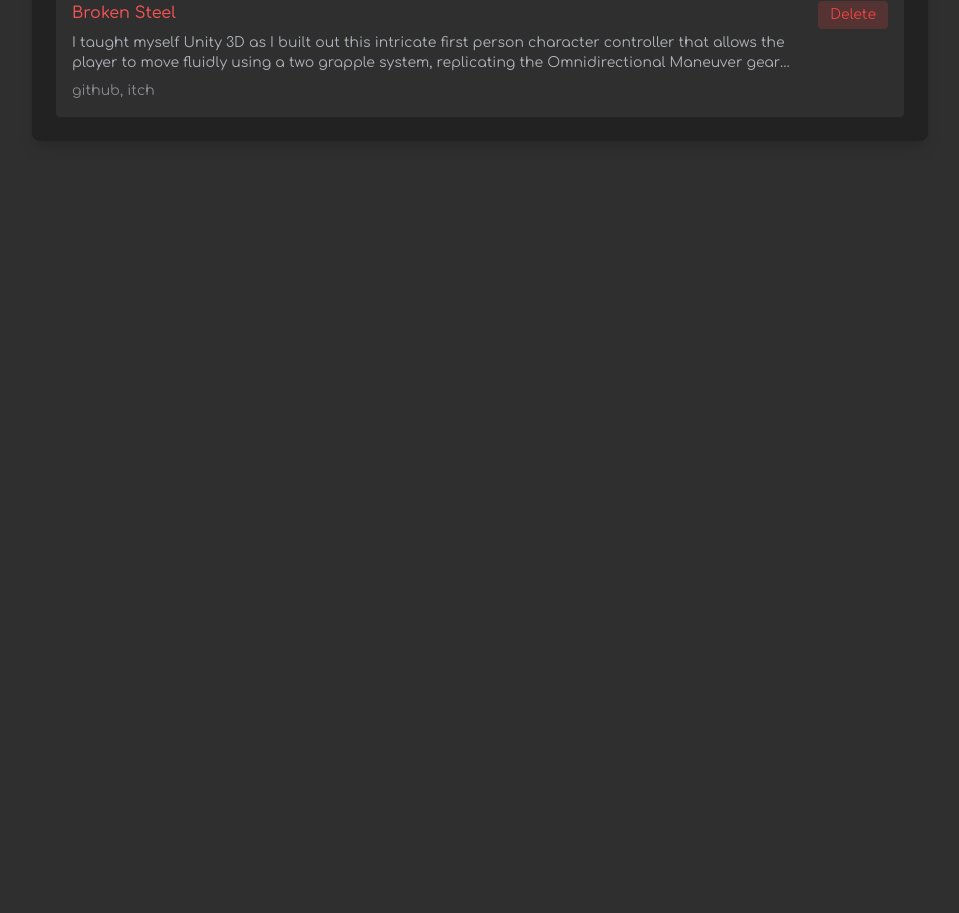
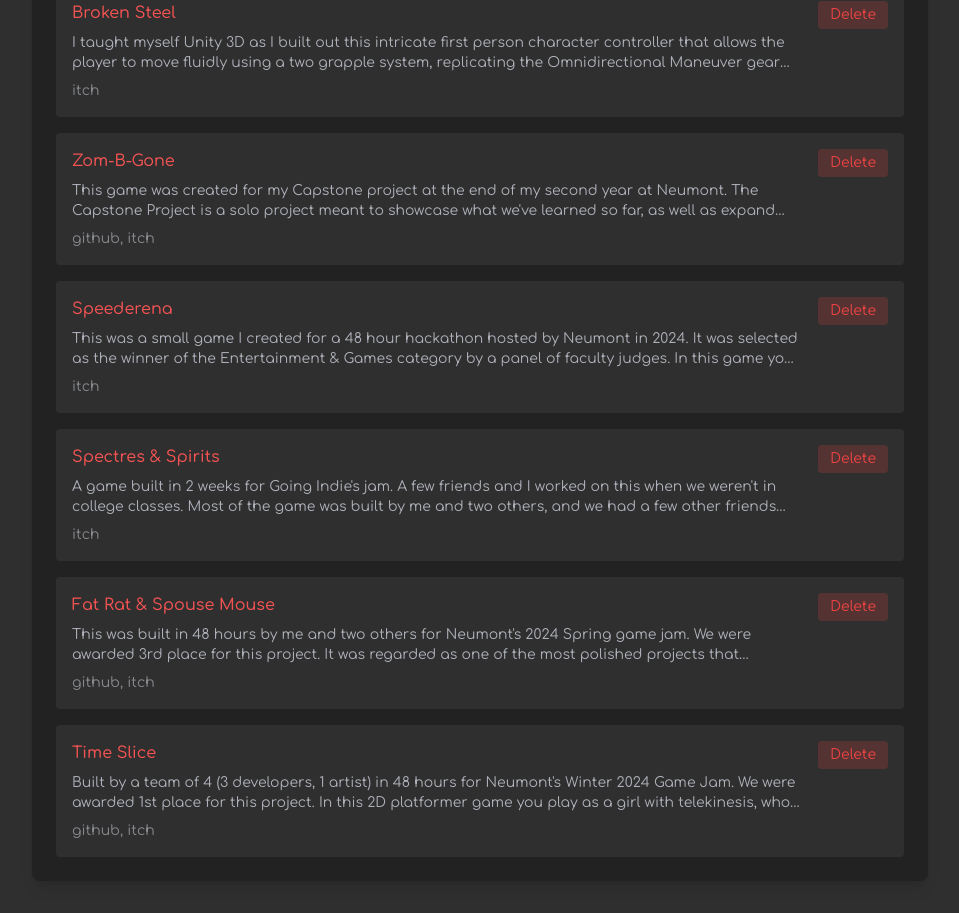
Before and after one commit to Jayvlyn/PortfolioWebsite, a Next.js app: page /admin/projects in a window 1280 px wide. Shown: the part 1276-2189 px from the top of the page, without its empty margins (160-1119 px from the left). Before the commit the page ends 1449 px from the top, so only its background shows below. Built offline with nearby package versions, Linux system fonts and the light colour scheme.

Commit message:
New projects added

```diff
--- a/app/components/ProjectCard.tsx
+++ b/app/components/ProjectCard.tsx
@@ -39,7 +39,7 @@ export default function ProjectCard({ project, index, rowIndex, columnIndex, tot
           className={`absolute inset-0 bg-black/50 flex items-center justify-center transition-opacity duration-200 ${isHovered ? 'opacity-100' : 'opacity-0'}`}
         >
           <div className="flex gap-4">
-            {project.links.map((link, linkIndex) => (
+            {project.links.filter(link => link.url).map((link, linkIndex) => (
               <Link
                 key={linkIndex}
                 href={link.url}
--- a/data/projects.ts
+++ b/data/projects.ts
@@ -47,13 +47,76 @@ export const projects: Project[] = [
     "thumbnail": "/thumbnails/broken-steel.png",
     "links": [
       {
-        "type": "github",
-        "url": ""
-      },
-      {
         "type": "itch",
         "url": "https://jayvlyn.itch.io/broken-steel"
       }
     ]
+  },
+  {
+    "name": "Zom-B-Gone",
+    "description": "This game was created for my Capstone project at the end of my second year at Neumont. The Capstone Project is a solo project meant to showcase what we've learned so far, as well as expand our horizons into new tech we haven't learned yet. My project was selected to present at Capstone Invitational, an event where one project gets selected per degree, and presents to a larger audience with a panel of judges. I represented the whole Software and Game Degree with my project.\nIn this game you play as a lootrunner that scavenges abandoned cities infested with zombies for new loot. This is a fast paced extraction shooter where you want to get in and out before you meet your end to the zombies and lose your equipment.",
+    "thumbnail": "/thumbnails/zom-b-gone.png",
+    "links": [
+      {
+        "type": "github",
+        "url": "https://github.com/Jayvlyn/Zom-B-Gone"
+      },
+      {
+        "type": "itch",
+        "url": "https://jayvlyn.itch.io/zom-b-gone"
+      }
+    ]
+  },
+  {
+    "name": "Speederena",
+    "description": "This was a small game I created for a 48 hour hackathon hosted by Neumont in 2024. It was selected as the winner of the Entertainment & Games category by a panel of faculty judges.\nIn this game you play as a landspeeder fighting for fame and glory in a large desert arena. Trying to rack up viewers my destroy enemies and surviving as long as possible.",
+    "thumbnail": "/thumbnails/speederena.png",
+    "links": [
+      {
+        "type": "itch",
+        "url": "https://jayvlyn.itch.io/speederena"
+      }
+    ]
+  },
+  {
+    "name": "Spectres & Spirits",
+    "description": "A game built in 2 weeks for Going Indie's jam. A few friends and I worked on this when we weren't in college classes. Most of the game was built by me and two others, and we had a few other friends contribute things like the bullet pattern system, art, and music.\nThe Going Indie judges awarded this game 1st place in the jam. The theme for this jam was \"Death is your friend\" so when you die you turn into a spirit that can possess any of the enemies and play as them.",
+    "thumbnail": "/thumbnails/spectres-&-spirits.png",
+    "links": [
+      {
+        "type": "itch",
+        "url": "https://jayvlyn.itch.io/spectres-and-spirits"
+      }
+    ]
+  },
+  {
+    "name": "Fat Rat & Spouse Mouse",
+    "description": "This was built in 48 hours by me and two others for Neumont's 2024 Spring game jam. We were awarded 3rd place for this project. It was regarded as one of the most polished projects that resulted from the jam. In this game you control a rat with they keyboard and a mouse with the mouse! It is a split-brain game where you have to manage moving through mazes with the rat as you fling the mouse around traps by pulling and snapping it's tail back.",
+    "thumbnail": "/thumbnails/fat-rat-&-spouse-mouse.png",
+    "links": [
+      {
+        "type": "github",
+        "url": "https://github.com/Snake-EyE-12/2024NeumontSpringGameJam"
+      },
+      {
+        "type": "itch",
+        "url": "https://jayvlyn.itch.io/fat-rat-and-spouse-mouse"
+      }
+    ]
+  },
+  {
+    "name": "Time Slice",
+    "description": "Built by a team of 4 (3 developers, 1 artist) in 48 hours for Neumont's Winter 2024 Game Jam. We were awarded 1st place for this project. In this 2D platformer game you play as a girl with telekinesis, who uses a large sword to slash around the map as well as using the sword as a platform to reach higher places. She is in a 5 minute time loop where she has to race to defeat the wizard keeping her in the loop.",
+    "thumbnail": "/thumbnails/time-slice.png",
+    "links": [
+      {
+        "type": "github",
+        "url": "https://github.com/Jayvlyn/Winter2024Jam"
+      },
+      {
+        "type": "itch",
+        "url": "https://jayvlyn.itch.io/time-slice"
+      }
+    ]
   }
 ];
```
